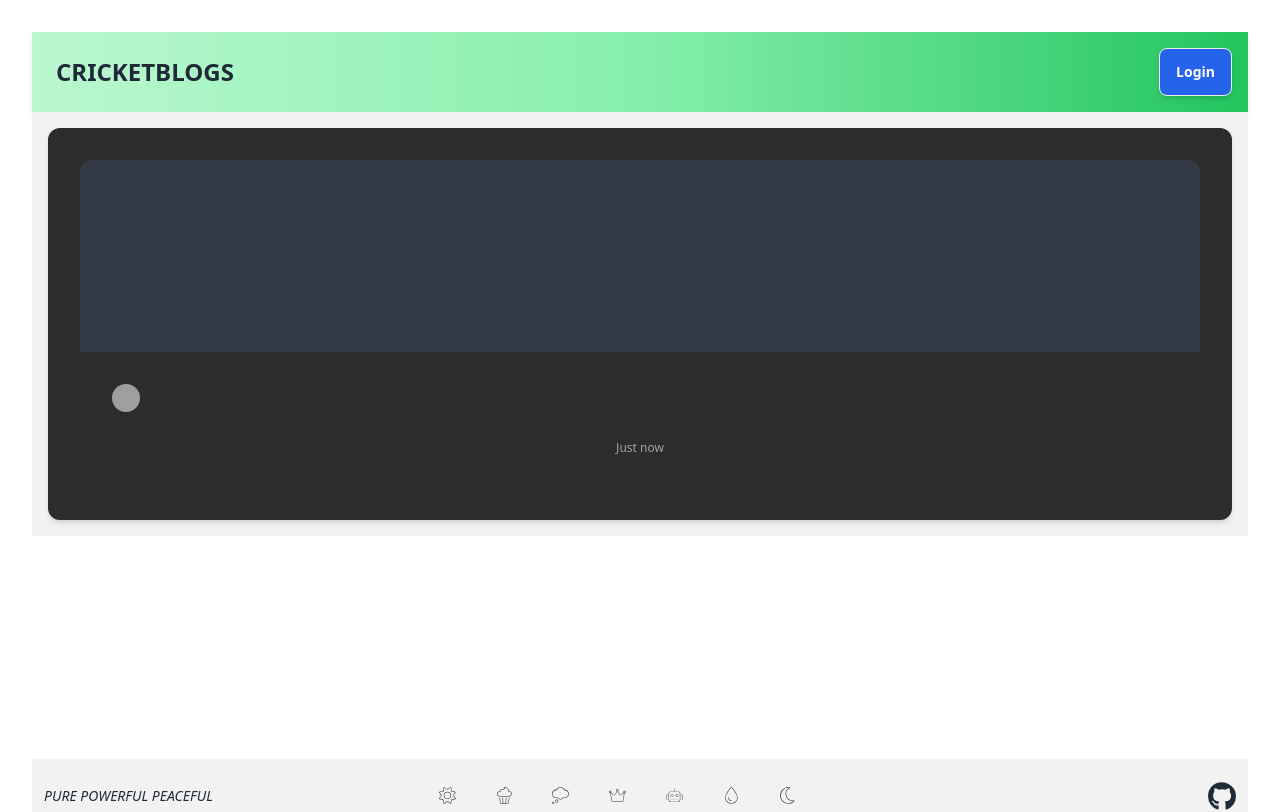
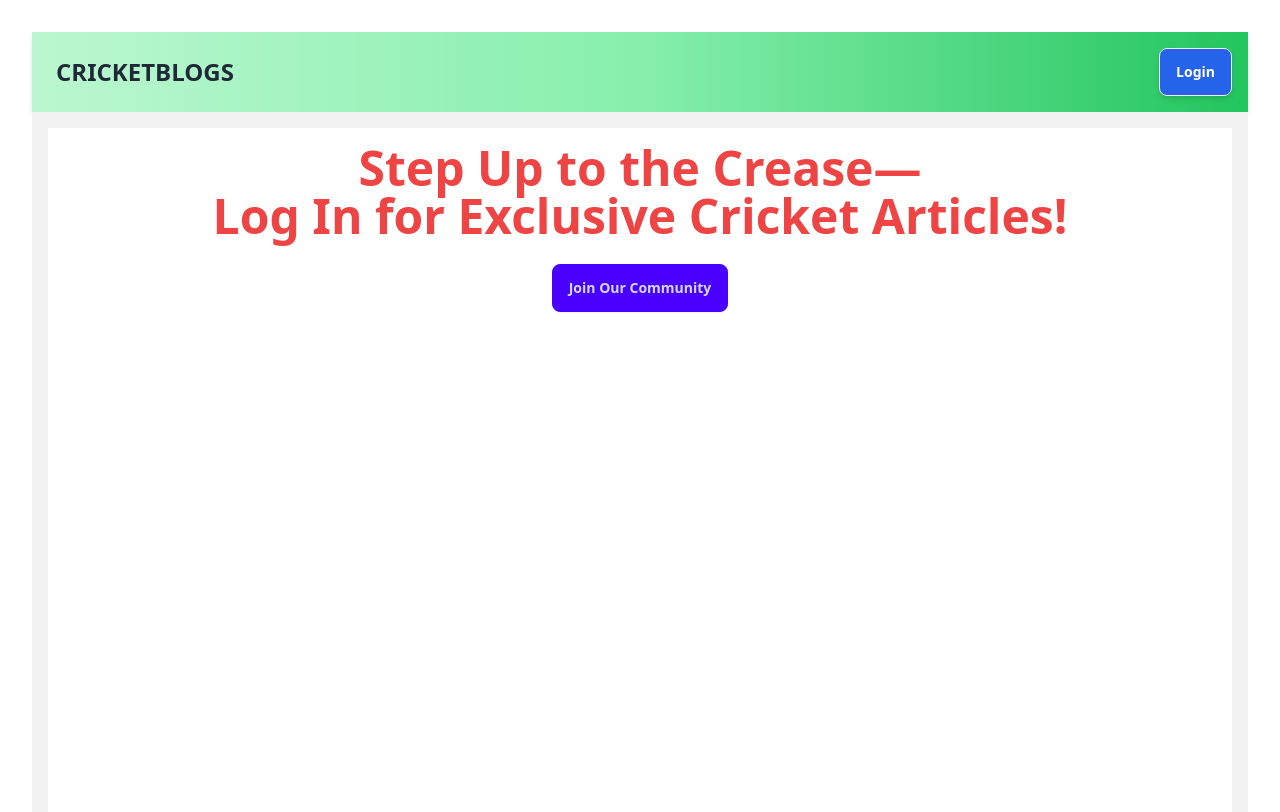
Before and after one commit to kumaraman58748/cricketblogs, a React (Vite) app: page / in a window 1280 px wide. Shown: the top 812 px of the page. Built offline with nearby package versions, Linux system fonts and the light colour scheme; grey boxes are pictures that could not be loaded.

Commit message:
fix: some post fix

```diff
--- a/src/pages/Home.jsx
+++ b/src/pages/Home.jsx
@@ -1,82 +1,100 @@
-import { useEffect, useState } from "react";
-import { Link } from "react-router-dom";
+import { useEffect } from "react";
+import Signup from "../components/Signup";
+import { useDispatch, useSelector } from "react-redux";
 import dbservice from "../appwrite/config";
+import { setPosts } from "../app/postSlice";
+import PostCard from "../components/PostCard";
 
-const PostCard = ({ $id, title, featuredimg, $createdat, author }) => {
-  const [previewUrl, setPreviewUrl] = useState("");
-
-  const getRelativedate = (date) => {
-    const now = new Date();
-    const diff = now - date;
-    const seconds = Math.floor(diff / 1000);
-    const minutes = Math.floor(seconds / 60);
-    const hours = Math.floor(minutes / 60);
-    const days = Math.floor(hours / 24);
-    const months = Math.floor(days / 30);
-    const years = Math.floor(months / 12);
-
-    if (years > 0) return years + (years === 1 ? " year ago" : " years ago");
-    if (months > 0) return months + (months === 1 ? " month ago" : " months ago");
-    if (days > 0) return days + (days === 1 ? " day ago" : " days ago");
-    if (hours > 0) return hours + (hours === 1 ? " hour ago" : " hours ago");
-    if (minutes > 0) return minutes + (minutes === 1 ? " minute ago" : " minutes ago");
-    if (seconds > 0) return seconds + (seconds === 1 ? " second ago" : " seconds ago");
-    return "Just now";
-  };
+const Home = () => {
+  const { status: authStatus, userData } = useSelector((state) => state.auth);
+  const dispatch = useDispatch();
+  const { posts, searchTerm } = useSelector((state) => state.post);
 
   useEffect(() => {
-    const fetchPreview = async () => {
-      try {
-        const result = await dbservice.getFilePreview(featuredimg);
-        setPreviewUrl(result.href);
-      } catch (err) {
-        console.error("Error loading preview:", err);
-      }
+    let isMounted = true;
+
+    if (authStatus && posts.length === 0) {
+      dbservice
+        .getPosts()
+        .then((postfromdb) => {
+          if (isMounted && postfromdb) {
+            dispatch(setPosts(postfromdb.documents));
+          }
+        })
+        .catch((error) => {
+          if (isMounted) {
+            console.error("Error fetching posts: ", error);
+          }
+        });
+    }
+
+    return () => {
+      isMounted = false;
     };
-    if (featuredimg) fetchPreview();
-  }, [featuredimg]);
+  }, [authStatus, dispatch, posts]);
 
-  return (
-    <Link to={`post/${$id}`}>
-      <div className="card bg-[#2c2c2c] text-white hover:scale-105 transition-all duration-200 shadow-md hover:shadow-xl rounded-xl overflow-hidden">
-        <figure>
-          {previewUrl ? (
-            <img
-              src={previewUrl}
-              className="w-full h-48 object-cover"
-              alt={title}
-            />
-          ) : (
-            <div className="w-full h-48 bg-gray-700 animate-pulse" />
-          )}
-        </figure>
+  const filteredPosts = posts.filter((post) =>
+    post.title.toLowerCase().includes(searchTerm.toLowerCase())
+  );
 
-        <div className="card-body">
-          <div className="avatar flex items-center gap-2 mb-2">
-            <div className="w-7 h-7 rounded-full overflow-hidden">
-              <img
-                src="https://thispersondoesnotexist.com/"
-                alt="author"
-                className="w-full h-full object-cover"
-              />
+  // 🟥 Case: Logged in but no posts match search
+  if (!filteredPosts.length && authStatus) {
+    return (
+      <div className="h-screen w-full flex justify-center items-center bg-white">
+        <h1 className="text-2xl font-semibold text-gray-500">No posts found!</h1>
+      </div>
+    );
+  }
+
+  // 🟦 Case: Not logged in → show hero with sign-up
+  if (!filteredPosts.length && !authStatus) {
+    return (
+      <div className="min-h-screen w-full bg-white">
+        <div className="hero h-full w-full">
+          <div className="hero-content flex-col lg:flex-row-reverse max-w-6xl">
+            <div>
+              <h1 className="text-4xl md:text-5xl text-red-500 font-bold mb-6 leading-snug">
+                Step Up to the Crease—<br />
+                Log In for Exclusive Cricket Articles!
+              </h1>
+              <button
+                className="btn btn-primary"
+                onClick={() => document.getElementById("signup").showModal()}
+              >
+                Join Our Community
+              </button>
+              <dialog id="signup" className="modal">
+                <div className="modal-box">
+                  <Signup />
+                </div>
+                <form method="dialog" className="modal-backdrop">
+                  <button>close</button>
+                </form>
+              </dialog>
             </div>
-            <p className="text-sm font-medium text-gray-200">{author}</p>
           </div>
-
-          <h2
-            className="card-title line-clamp-2 text-lg font-semibold text-white"
-            title={title}
-          >
-            {title}
-          </h2>
-
-          <time className="block text-xs text-gray-400 mt-1">
-            {getRelativedate(new Date($createdat))}
-          </time>
         </div>
       </div>
-    </Link>
+    );
+  }
+
+  // ✅ Case: Show post grid
+  return (
+    <div className="min-h-screen w-full px-4 py-6 bg-white">
+      <div className="grid grid-cols-1 sm:grid-cols-2 lg:grid-cols-3 xl:grid-cols-4 gap-6">
+        {filteredPosts.map((post) => {
+          if (post.status === "active" || post.status === "inactive") {
+            return (
+              <div key={post.$id} className="w-full">
+                <PostCard {...post} author={userData.name} />
+              </div>
+            );
+          }
+          return null;
+        })}
+      </div>
+    </div>
   );
 };
 
-export default PostCard;
+export default Home;
```
